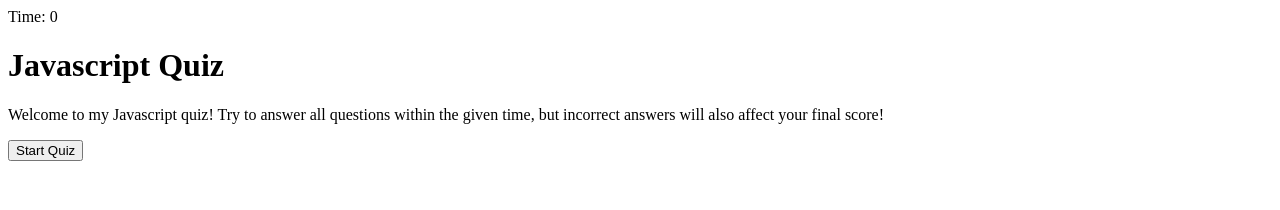
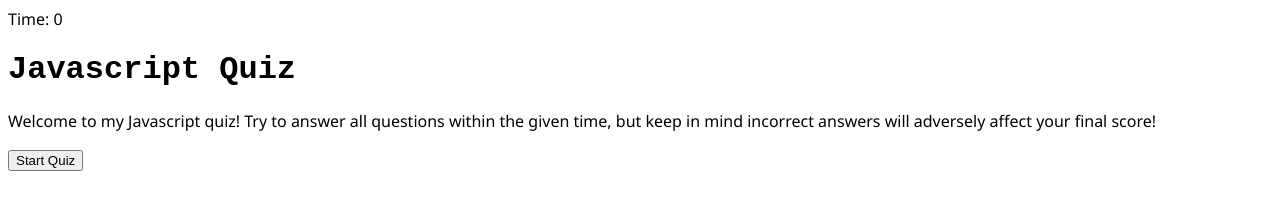
Before and after one commit to bigc10theboi/hw4_code_quiz, a plain HTML site: page code-quiz.html in a window 1280 px wide. Drawn offline with nearby package versions, Linux system fonts and the light colour scheme.

Commit message:
font styling

```diff
--- a/assets/style.css
+++ b/assets/style.css
@@ -0,0 +1,7 @@
+/* font styling */
+h1, h2, h3, h4, h5, h6 {
+    font-family: 'Courier New', Courier, monospace;
+}
+p, div {
+    font-family: 'Segoe UI', Tahoma, Geneva, Verdana, sans-serif;
+}
--- a/code-quiz.html
+++ b/code-quiz.html
@@ -17,7 +17,7 @@
           <h1>Javascript Quiz</h1>
 
           <p>
-            Welcome to my Javascript quiz! Try to answer all questions within the given time, but incorrect answers will also affect your final score!
+            Welcome to my Javascript quiz! Try to answer all questions within the given time, but keep in mind incorrect answers will adversely affect your final score!
           </p>
 
           <button id="start">Start Quiz</button>
```
